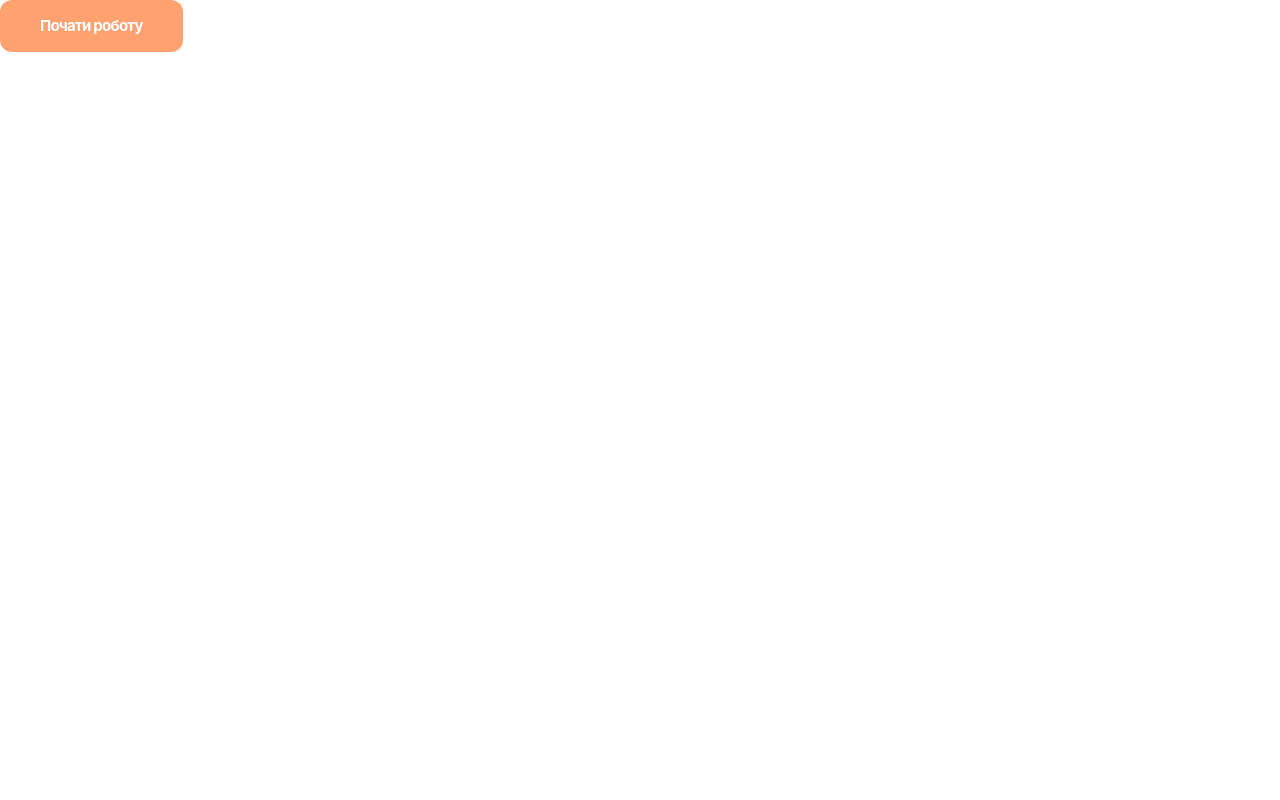
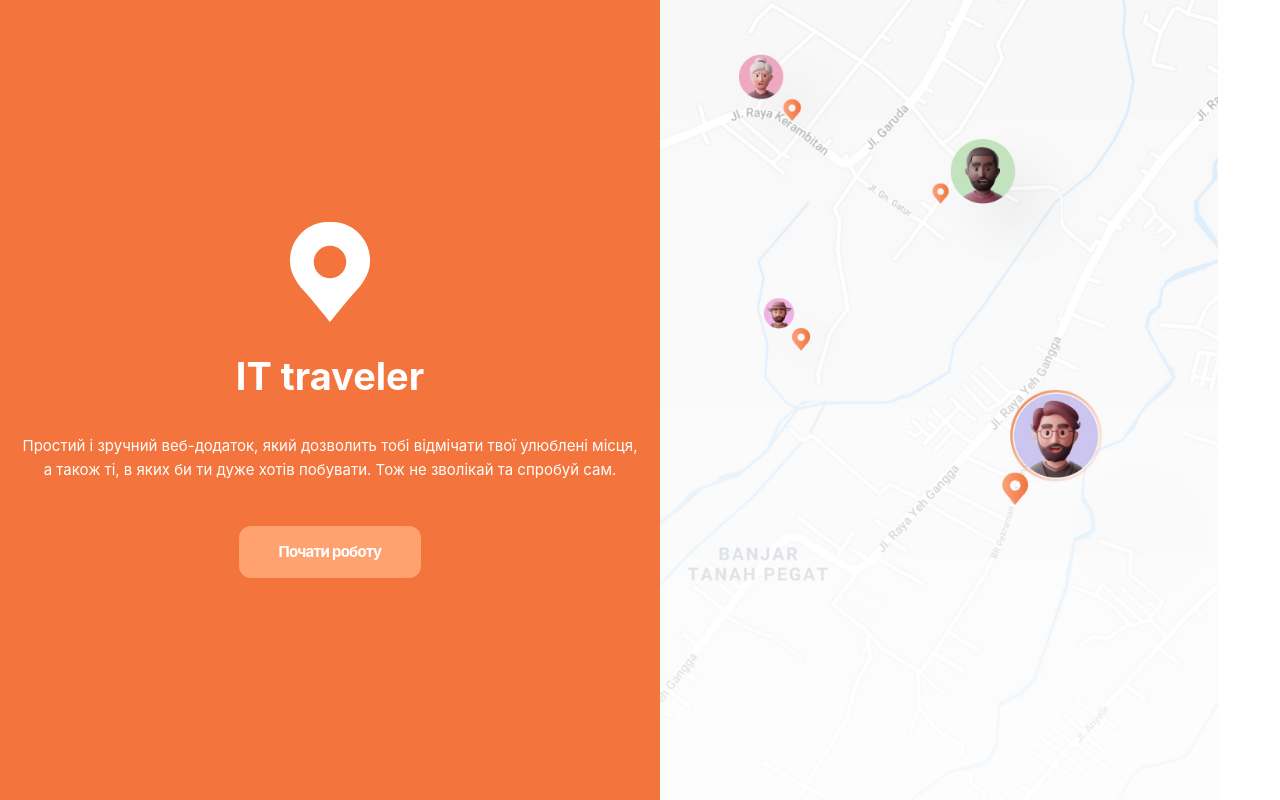
Before and after one commit to Spirit1408/IT_traveller, a Vue app: page / in a window 1280 px wide. Built offline with nearby package versions, Linux system fonts and the light colour scheme.

Commit message:
Add first page with styles

```diff
--- a/src/App.vue
+++ b/src/App.vue
@@ -3,5 +3,24 @@ import IButton from './components/IButton/IButton.vue'
 </script>
 
 <template>
-  <IButton />
+  <main class="flex h-screen">
+    <section class="flex-1 flex justify-center items-center px-5 bg-primary">
+      <div class="text-white text-center">
+        <img class="inline mb-6" src="./assets/img/map-pin.svg" alt="pin logo" />
+
+        <h1 class="font-bold text-[38px] mb-7">IT traveler</h1>
+
+        <p class="leading-6 mb-11">
+          Простий і зручний веб-додаток, який дозволить тобі відмічати твої улюблені місця, а також
+          ті, в яких би ти дуже хотів побувати. Тож не зволікай та спробуй сам.
+        </p>
+
+        <IButton />
+      </div>
+    </section>
+
+    <section class="flex-1">
+      <img class="h-full object-cover" src="./assets/img/static-map.png" alt="map" />
+    </section>
+  </main>
 </template>
--- a/src/components/IButton/IButton.vue
+++ b/src/components/IButton/IButton.vue
@@ -1,7 +1,5 @@
 <template>
-  <button class="btn bg-[#ffa270] rounded-xl py-[14px] px-10 text-white font-bold -tracking-wider">
+  <button class="btn bg-[#ffa270] rounded-xl py-[14px] px-10 text-white font-bold -tracking-wider hover:bg-[#ffb58d] duration-300 ease-in-out">
     Почати роботу
   </button>
 </template>
-
-<style scoped></style>
--- a/tailwind.config.js
+++ b/tailwind.config.js
@@ -2,7 +2,13 @@
 export default {
   content: ['./src/**/*.{js,ts,vue,jsx,tsx}'],
   theme: {
-    extend: {},
+    extend: {
+      colors: {
+        primary: '#F3743D',
+      },
+    },
   },
   plugins: [],
 }
+
+//* In extend section can be added global variables, such as color sets.
```
Also changed, not shown: src/assets/img/map-pin.svg (added), src/assets/img/static-map.png (added).
